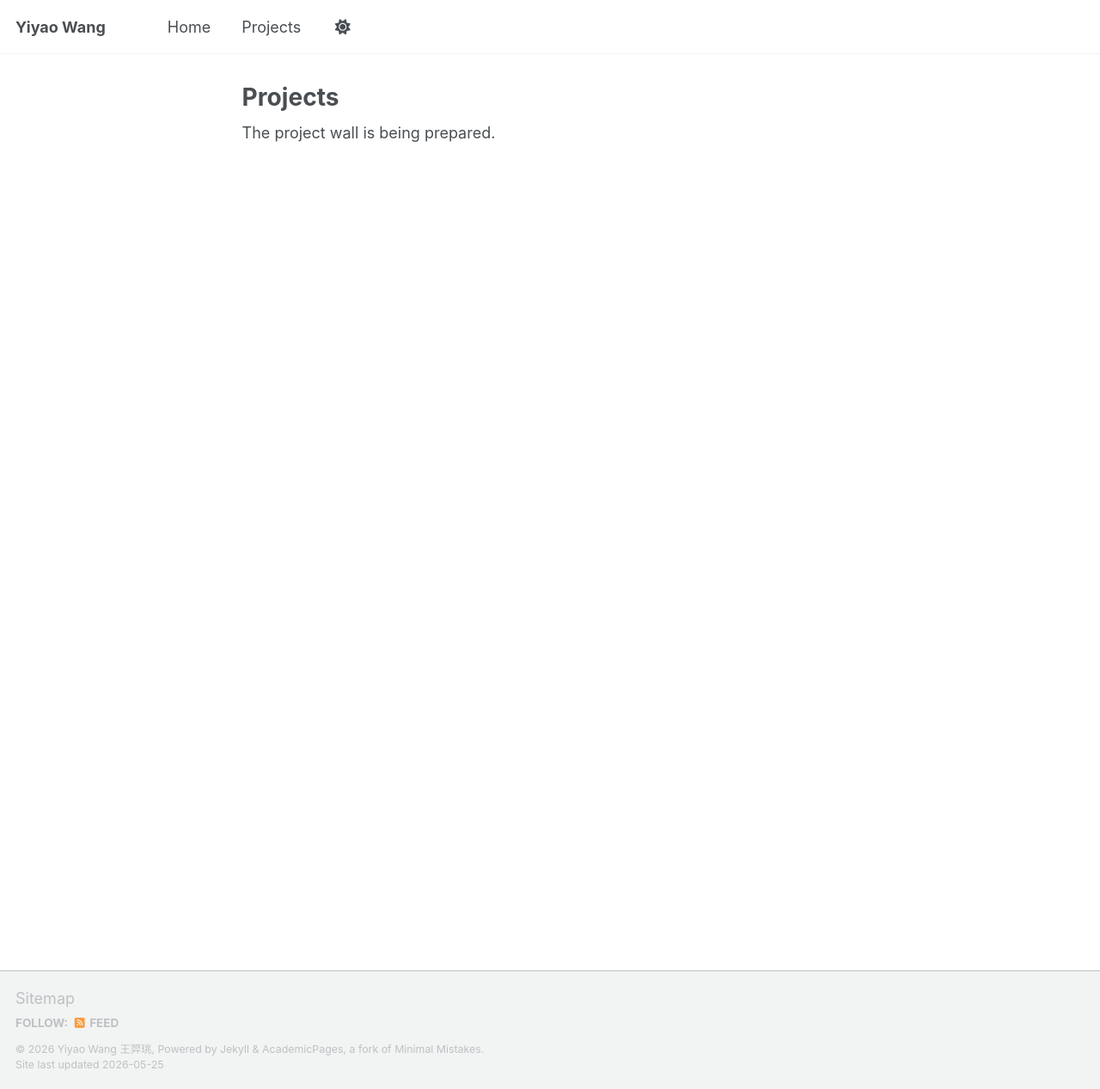
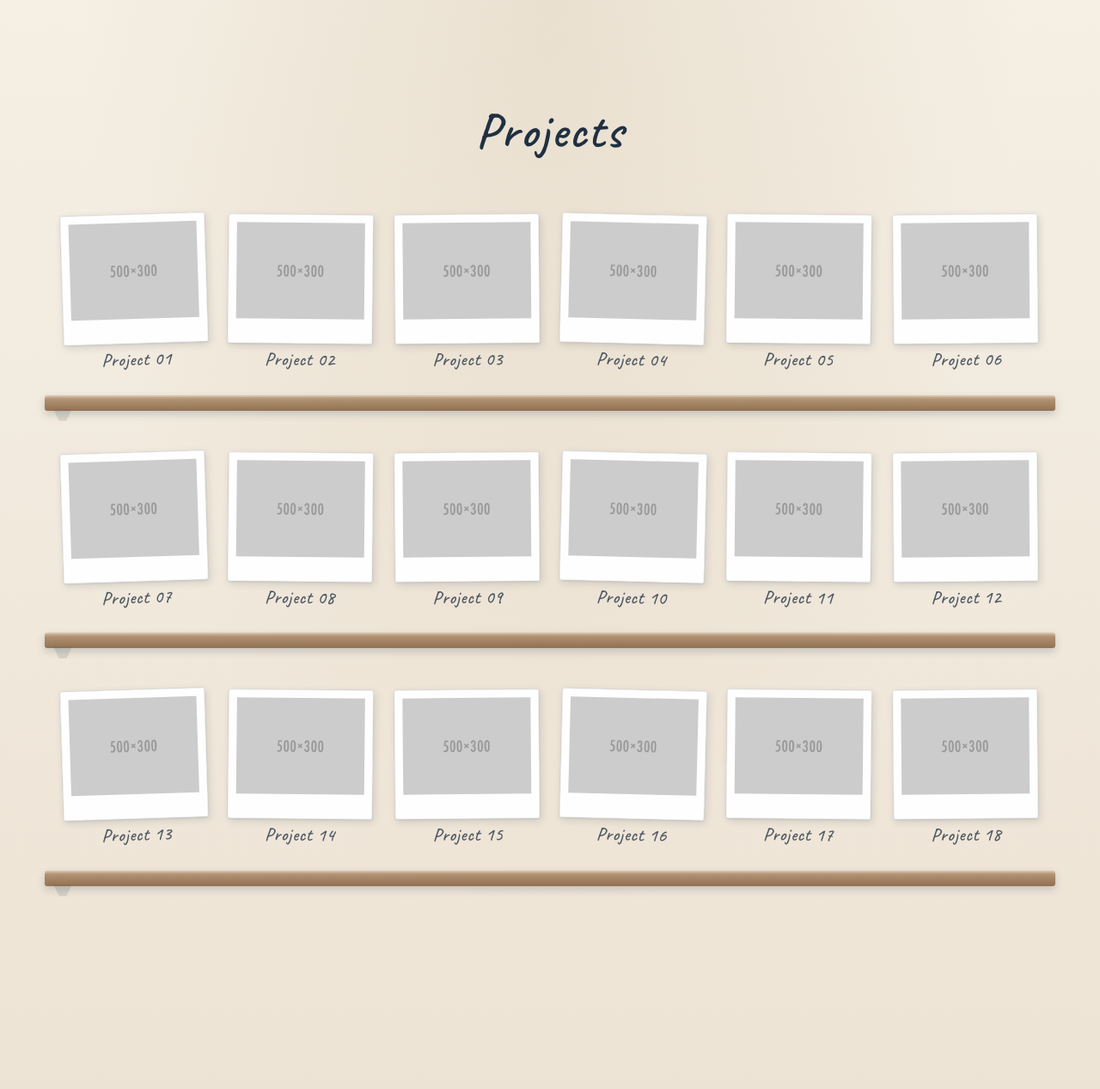
Before and after one commit to FSmisaka/FSmisaka.github.io, a Jekyll site: the page built from _pages/projects.md, in a window 1280 px wide and 1267 px high. Shown: the whole window at 86% size. Built offline with Jekyll 4.4.1, drawn with Linux system fonts in a browser that asks for light colours; some web fonts are replaced; a script bundle is joined from its source files by our own code; library files that are not in the unit come from our copies.

Commit message:
初步构建项目墙

```diff
--- /dev/null
+++ b/_data/projects.yml
@@ -0,0 +1,80 @@
+# Project wall data
+# Each project needs: title, image (thumbnail), link (detail page URL)
+# Images should be placed in: images/projects/
+#
+# Example entry:
+# - title: "My Project"
+#   image: "projects/my-project-thumb.jpg"
+#   link: "/portfolio/my-project/"
+
+- title: "Project 01"
+  image: "projects/placeholder.jpg"
+  link: "/portfolio/portfolio-1/"
+
+- title: "Project 02"
+  image: "projects/placeholder.jpg"
+  link: "/portfolio/portfolio-2/"
+
+- title: "Project 03"
+  image: "projects/placeholder.jpg"
+  link: "#"
+
+- title: "Project 04"
+  image: "projects/placeholder.jpg"
+  link: "#"
+
+- title: "Project 05"
+  image: "projects/placeholder.jpg"
+  link: "#"
+
+- title: "Project 06"
+  image: "projects/placeholder.jpg"
+  link: "#"
+
+- title: "Project 07"
+  image: "projects/placeholder.jpg"
+  link: "#"
+
+- title: "Project 08"
+  image: "projects/placeholder.jpg"
+  link: "#"
+
+- title: "Project 09"
+  image: "projects/placeholder.jpg"
+  link: "#"
+
+- title: "Project 10"
+  image: "projects/placeholder.jpg"
+  link: "#"
+
+- title: "Project 11"
+  image: "projects/placeholder.jpg"
+  link: "#"
+
+- title: "Project 12"
+  image: "projects/placeholder.jpg"
+  link: "#"
+
+- title: "Project 13"
+  image: "projects/placeholder.jpg"
+  link: "#"
+
+- title: "Project 14"
+  image: "projects/placeholder.jpg"
+  link: "#"
+
+- title: "Project 15"
+  image: "projects/placeholder.jpg"
+  link: "#"
+
+- title: "Project 16"
+  image: "projects/placeholder.jpg"
+  link: "#"
+
+- title: "Project 17"
+  image: "projects/placeholder.jpg"
+  link: "#"
+
+- title: "Project 18"
+  image: "projects/placeholder.jpg"
+  link: "#"
--- /dev/null
+++ b/_layouts/project-wall.html
@@ -0,0 +1,48 @@
+---
+layout: compress
+---
+
+{% include base_path %}
+
+<!doctype html>
+<html lang="{{ site.locale | slice: 0,2 }}" class="no-js"{% if site.site_theme == "dark" %} data-theme="dark"{% endif %}>
+  <head>
+    {% include head.html %}
+    {% include head/custom.html %}
+  </head>
+
+  <body class="project-wall-body">
+    <main class="shelf-wall" aria-labelledby="wall-title">
+      <header class="shelf-wall-header">
+        <h1 id="wall-title">{{ page.title | default: "Projects" }}</h1>
+      </header>
+
+      {% assign rows = page.shelf_rows | default: 3 %}
+      {% assign cols = page.shelf_cols | default: 6 %}
+      {% assign total = rows | times: cols %}
+
+      <div class="shelf-wall-grid" style="--shelf-cols: {{ cols }};">
+        {% for row_idx in (1..rows) %}
+          <div class="shelf-row">
+          {% for col_idx in (1..cols) %}
+            {% assign idx = row_idx | minus: 1 | times: cols | plus: col_idx | minus: 1 %}
+            {% assign project = site.data.projects[idx] %}
+            {% if project and project.title %}
+              <a href="{{ project.link | relative_url }}" class="shelf-photo">
+                <div class="photo-mat">
+                  <img src="{{ '/images/' | append: project.image | relative_url }}" alt="{{ project.title }}" loading="lazy">
+                </div>
+                <span class="photo-label">{{ project.title }}</span>
+              </a>
+            {% else %}
+              <div class="shelf-photo is-empty" aria-hidden="true">
+                <div class="photo-mat"></div>
+              </div>
+            {% endif %}
+          {% endfor %}
+          </div>
+        {% endfor %}
+      </div>
+    </main>
+  </body>
+</html>
--- a/_pages/projects.md
+++ b/_pages/projects.md
@@ -1,8 +1,10 @@
 ---
 permalink: /projects/
 title: "Projects"
-layout: single
+layout: project-wall
 author_profile: false
+
+# Shelf configuration — change these to adjust rows / columns
+shelf_rows: 3
+shelf_cols: 6
 ---
-
-The project wall is being prepared.
--- /dev/null
+++ b/_sass/layout/_project-wall.scss
@@ -0,0 +1,232 @@
+// ============================
+// PROJECT WALL — shelf of photos
+// ============================
+
+.project-wall-body {
+  margin: 0;
+  min-height: 100vh;
+  background:
+    radial-gradient(ellipse at 50% 0%, rgba(200, 180, 150, 0.25) 0%, transparent 60%),
+    linear-gradient(180deg, #f5efe4 0%, #ede3d5 100%);
+  color: #203041;
+  font-family: "Inter", ui-sans-serif, system-ui, -apple-system, BlinkMacSystemFont, "Segoe UI", sans-serif;
+}
+
+.project-wall-body * {
+  box-sizing: border-box;
+}
+
+.shelf-wall {
+  max-width: 1320px;
+  margin: 0 auto;
+  padding: 48px 44px 64px;
+}
+
+// ============================
+// SHELF ROW — wooden plank
+// ============================
+.shelf-row {
+  position: relative;
+  display: grid;
+  grid-template-columns: repeat(var(--shelf-cols, 6), 1fr);
+  gap: 28px 24px;
+  padding: 38px 28px 46px;
+  margin-bottom: 10px;
+
+  // wooden shelf plank
+  &::after {
+    content: "";
+    position: absolute;
+    bottom: 0;
+    left: 8px;
+    right: 8px;
+    height: 18px;
+    border-radius: 3px;
+    background:
+      linear-gradient(180deg,
+        rgba(180, 140, 100, 0.55) 0%,
+        rgba(145, 105, 65, 0.70) 30%,
+        rgba(120, 80, 45, 0.78) 100%
+      );
+    box-shadow:
+      0 4px 10px rgba(32, 48, 65, 0.20),
+      inset 0 2px 0 rgba(255, 255, 255, 0.18);
+  }
+
+  // shelf bracket shadows on the wall
+  &::before {
+    content: "";
+    position: absolute;
+    bottom: -12px;
+    left: 18px;
+    width: 22px;
+    height: 14px;
+    background: rgba(32, 48, 65, 0.12);
+    border-radius: 1px;
+    box-shadow:
+      0 0 0 2px rgba(32, 48, 65, 0.06),
+      calc(var(--shelf-cols, 6) * 140px - 36px) 0 0 rgba(32, 48, 65, 0.10);
+    clip-path: polygon(0 0, 100% 0, 70% 100%, 30% 100%);
+  }
+}
+
+// ============================
+// PHOTO — polaroid style
+// ============================
+.shelf-photo {
+  position: relative;
+  display: block;
+  text-decoration: none;
+  color: inherit;
+  transition: transform 220ms ease, box-shadow 220ms ease;
+  z-index: 1;
+
+  &:hover,
+  &:focus-visible {
+    transform: translateY(-4px) rotate(0deg) !important;
+    box-shadow:
+      0 8px 24px rgba(32, 48, 65, 0.20),
+      0 2px 6px rgba(32, 48, 65, 0.10);
+    z-index: 5;
+    outline: none;
+  }
+
+  &.is-empty {
+    visibility: hidden;
+  }
+}
+
+// polaroid white mat
+.photo-mat {
+  position: relative;
+  padding: 9px 9px 28px;
+  background: #fefefe;
+  border: 1px solid rgba(32, 48, 65, 0.12);
+  border-radius: 3px;
+  box-shadow:
+    2px 3px 8px rgba(32, 48, 65, 0.14),
+    0 1px 2px rgba(32, 48, 65, 0.08);
+  overflow: hidden;
+
+  &::before {
+    content: "";
+    display: block;
+    padding-top: 75%; // 4:3 photo ratio
+  }
+
+  img {
+    position: absolute;
+    inset: 9px 9px 28px 9px;
+    width: calc(100% - 18px);
+    height: calc(100% - 37px);
+    display: block;
+    object-fit: cover;
+    object-position: center;
+    background: #e6eaee;
+  }
+}
+
+// handwritten label under polaroid
+.photo-label {
+  display: block;
+  margin-top: 6px;
+  font-family: "Caveat", "Brush Script MT", cursive;
+  font-size: 1.18rem;
+  font-weight: 540;
+  text-align: center;
+  color: rgba(32, 48, 65, 0.78);
+  letter-spacing: 0.03em;
+  line-height: 1.2;
+}
+
+// alternating rotations for natural feel
+.shelf-photo:nth-child(3n+1) {
+  transform: rotate(-1.8deg);
+}
+
+.shelf-photo:nth-child(3n+2) {
+  transform: rotate(0.6deg);
+}
+
+.shelf-photo:nth-child(3n+3) {
+  transform: rotate(-0.5deg);
+}
+
+.shelf-photo:nth-child(5n+4) {
+  transform: rotate(1.4deg);
+}
+
+// ============================
+// WALL HEADER
+// ============================
+.shelf-wall-header {
+  text-align: center;
+  margin-bottom: 24px;
+
+  h1 {
+    font-family: "Caveat", "Brush Script MT", cursive;
+    font-size: 3.2rem;
+    font-weight: 580;
+    color: #203041;
+    letter-spacing: 0.03em;
+    margin: 0;
+  }
+}
+
+// ============================
+// RESPONSIVE
+// ============================
+@media (max-width: 1100px) {
+  .shelf-wall {
+    padding: 36px 28px 52px;
+  }
+
+  .shelf-row {
+    gap: 20px 16px;
+    padding: 30px 20px 40px;
+  }
+
+  .photo-mat {
+    padding: 7px 7px 22px;
+  }
+
+  .photo-mat img {
+    inset: 7px 7px 22px 7px;
+    width: calc(100% - 14px);
+    height: calc(100% - 29px);
+  }
+
+  .photo-label {
+    font-size: 1rem;
+  }
+}
+
+@media (max-width: 760px) {
+  .shelf-wall {
+    padding: 24px 16px 40px;
+  }
+
+  .shelf-row {
+    gap: 14px 10px;
+    padding: 24px 14px 34px;
+
+    &::after {
+      height: 12px;
+    }
+  }
+
+  .photo-mat {
+    padding: 5px 5px 18px;
+    border-radius: 2px;
+  }
+
+  .photo-mat img {
+    inset: 5px 5px 18px 5px;
+    width: calc(100% - 10px);
+    height: calc(100% - 23px);
+  }
+
+  .photo-label {
+    font-size: 0.85rem;
+  }
+}
--- a/assets/css/main.scss
+++ b/assets/css/main.scss
@@ -40,5 +40,6 @@
     "vendor/font-awesome/fontawesome",
     "vendor/font-awesome/solid",
     "vendor/font-awesome/brands",
-    "layout/home-poster"
+    "layout/home-poster",
+    "layout/project-wall"
 ;
```
Also changed, not shown: images/projects/placeholder.jpg (added), 1 other file.
